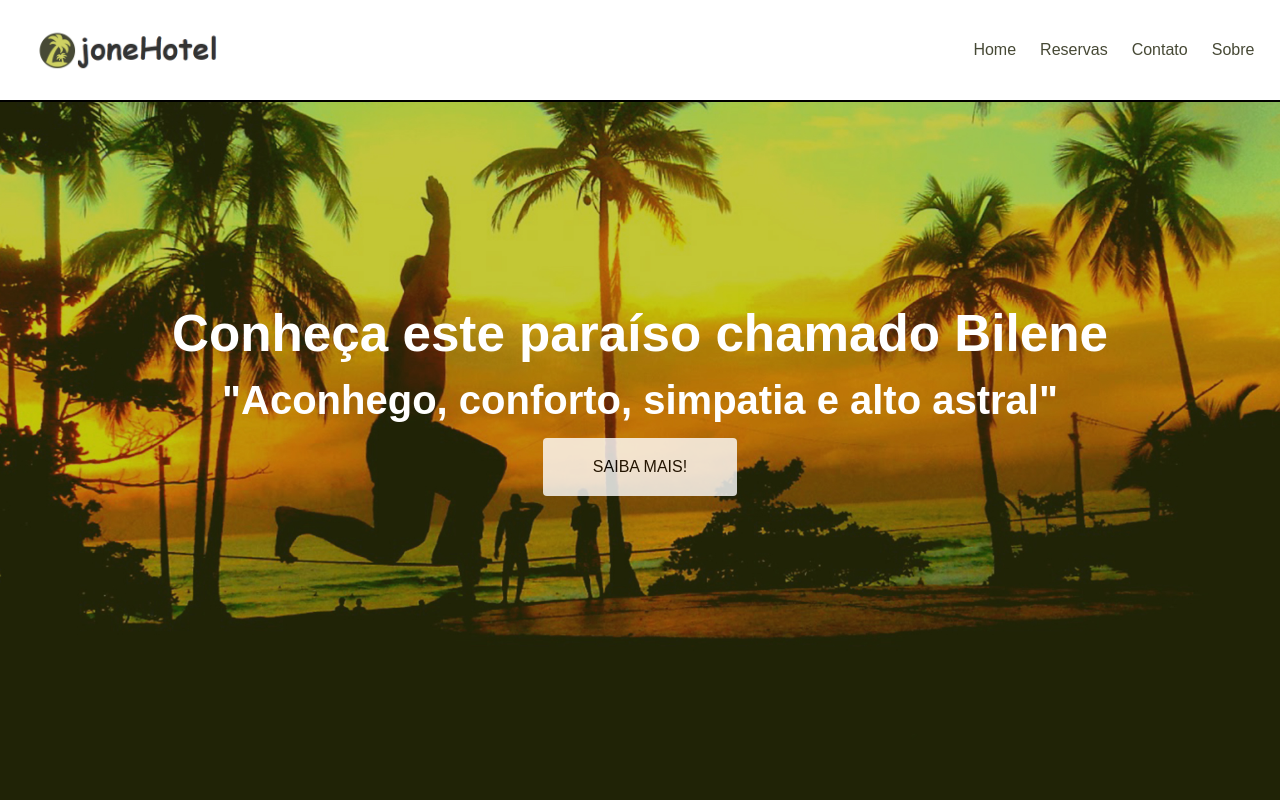
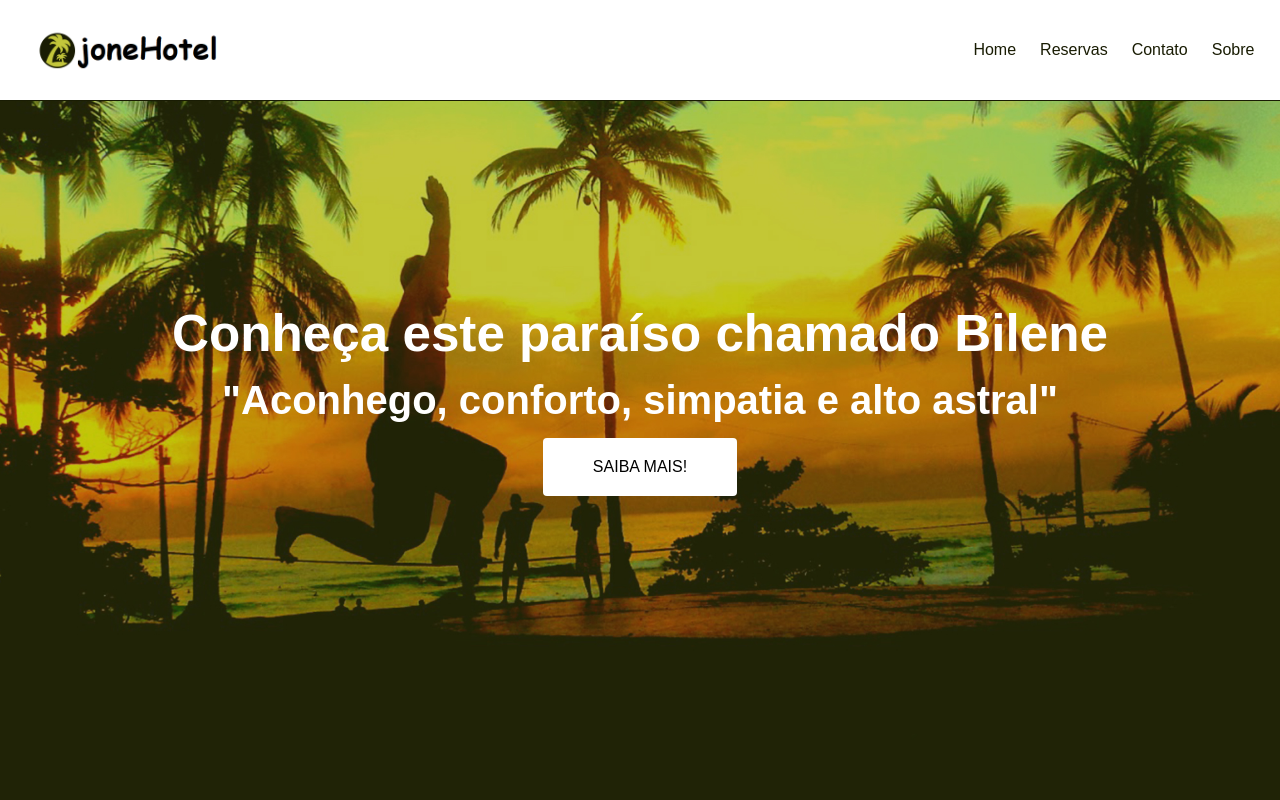
Before and after one commit to JoneBulande/joneHotel, a plain HTML site: page index.html in a window 1280 px wide. Shown: the top 800 px of the page. Drawn offline with Linux system fonts and the light colour scheme.

Commit message:
alterei o css

```diff
--- a/css/style.css
+++ b/css/style.css
@@ -9,12 +9,12 @@ ul,li{
 	list-style: none;
 }
 a{
-	opacity: 0.8;
+	opacity: 1;
 	cursor: pointer;
 	text-decoration: none;
 }
 a:hover{
-	opacity: 1;
+	opacity: 0.6;
 }
 
 
@@ -33,8 +33,8 @@ a:hover{
 	position: fixed;
 	align-items: center;
 	background-color: #fff;
-	border-bottom: 2px solid #000;
 	justify-content: space-between;
+	border-bottom: 1px solid #191c03;
 }
 .cabecalho .logo{
 	width: 200px;
```
